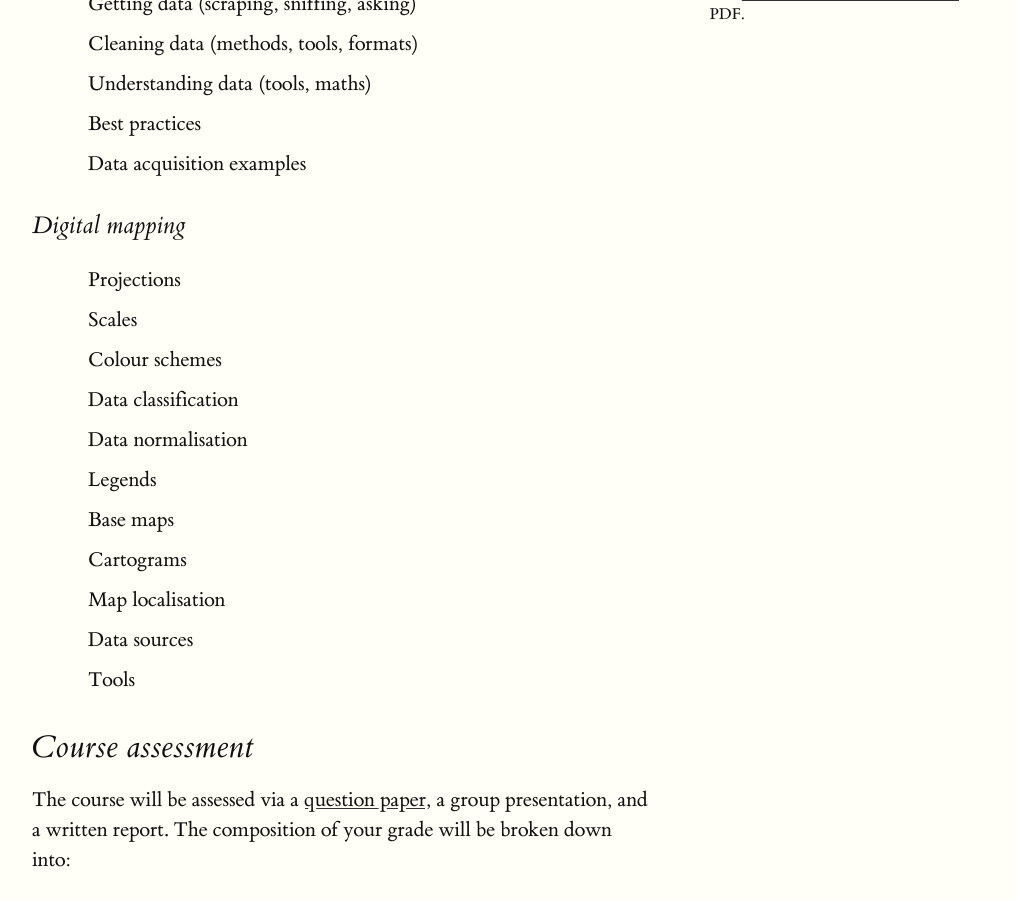
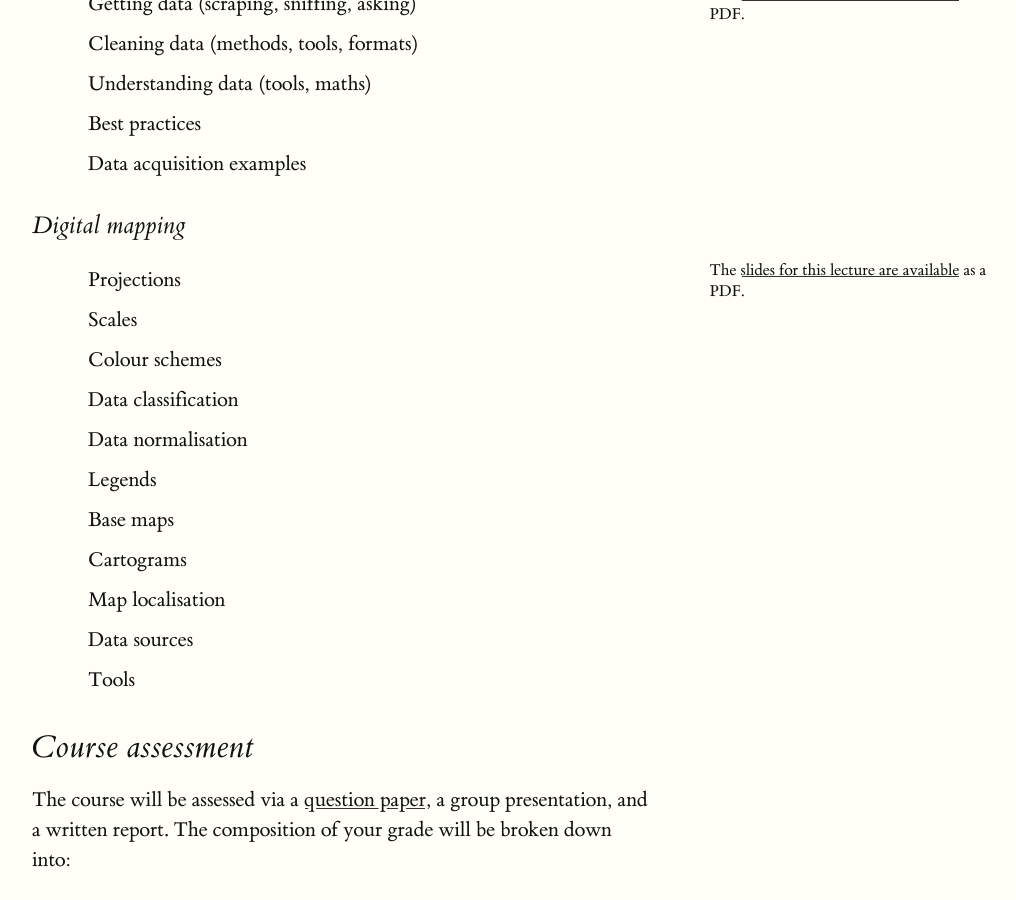
Before and after one commit to flother/data-acq-viz, a Jekyll site: the page built from 2015/index.md, in a window 1280 px wide and 900 px high, scrolled down 1478 px. Shown: the whole window, without its empty margins (128-1144 px from the left). Built offline with Jekyll 4.4.1, drawn with Linux system fonts in a browser that asks for light colours.

Commit message:
Add slides from maps lecture

```diff
--- a/2015/index.md
+++ b/2015/index.md
@@ -56,6 +56,10 @@
 * Data acquisition examples
 
 ### Digital mapping
+
+<label for="mn-maps" class="margin-toggle">&#8853;</label>
+<input type="checkbox" id="mn-maps" class="margin-toggle"/>
+<span class="marginnote">The <a href="/2015/making-maps.pdf">slides for this lecture are available</a> as a PDF.</span>
 
 * Projections
 * Scales
```
Also changed, not shown: 2015/icelandic.md (+4 -0 lines), 1 other file.
